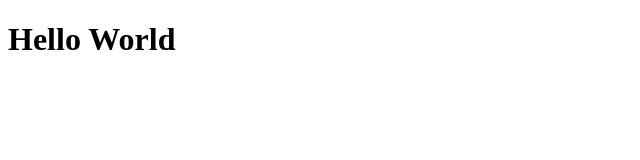
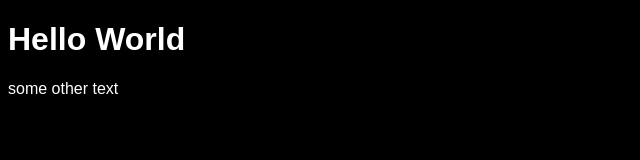
Before and after one commit to Grummmy/grummmy.github.io, a plain HTML site: page index.html in a window 1280 px wide. Shown: the whole page, without its empty margins (0-640 px from the left). Drawn offline with Linux system fonts and the light colour scheme.

Commit message:
Enhance index.html with styles and new content
Added custom styles and a new element to the body.

```diff
--- a/index.html
+++ b/index.html
@@ -1,5 +1,34 @@
 <!DOCTYPE html>
 <html>
-<head><title>My Page</title></head>
-<body><h1>Hello World</h1></body>
+<head>
+  <style>
+  body {
+    background-color: black;
+    color: white;
+    font-family: Arial, sans-serif;
+  }
+  </style>
+
+  <title>My Page</title>
+</head>
+<body>
+
+
+
+
+  <h1>Hello World</h1>
+
+
+
+
+
+  <penis>some other text</penis>
+
+
+
+
+
+
+
+</body>
 </html>
```
